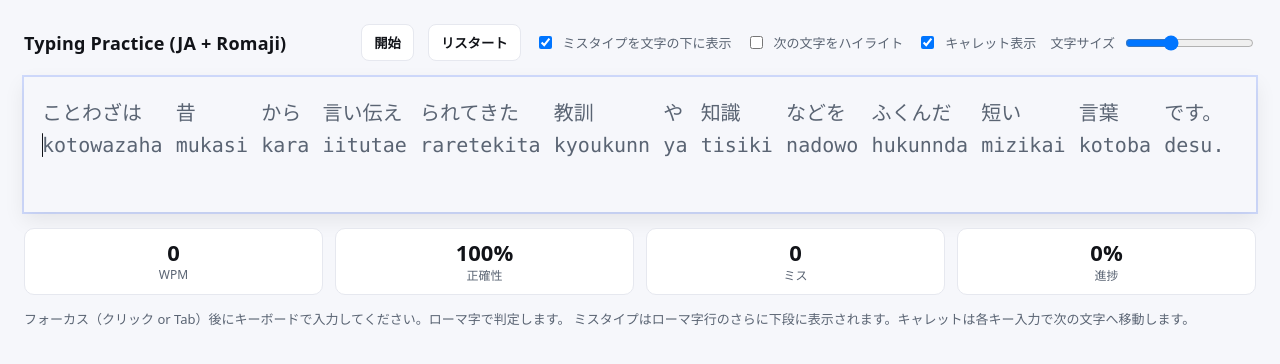
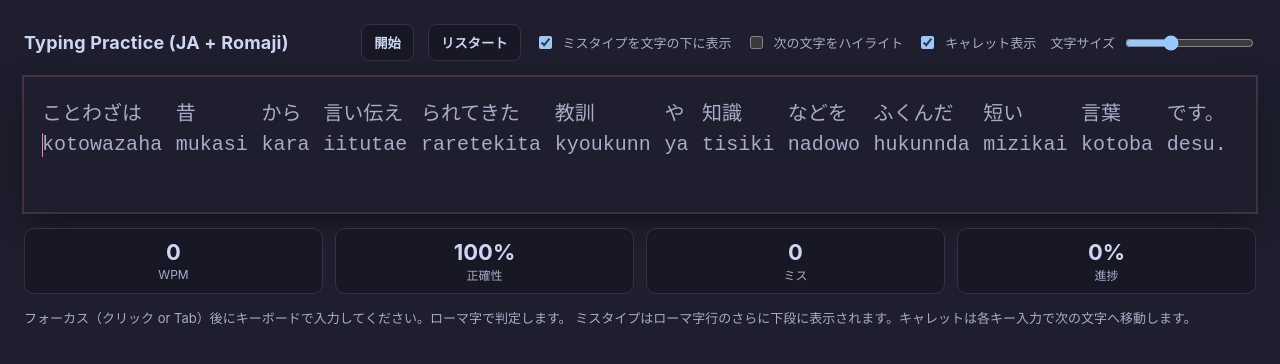
Before and after one commit to kwtm-o/FavoriteTyping, a plain HTML site: page typing-practice/index.html in a window 1280 px wide. Drawn offline with Linux system fonts and the light colour scheme.

Commit message:
feat: add dmg-style theme variables
temporary branch for testing dmg dark theme

```diff
--- a/typing-practice/typing-practice.css
+++ b/typing-practice/typing-practice.css
@@ -5,46 +5,28 @@
 *::before,
 *::after { box-sizing: border-box; }
 
+/* ==== dmg風ダークテーマ ==== */
 :root {
-  --bg: #0e1116;
-  --bg-elev: #141922;
-  --fg: #e6eaf2;
-  --muted: #a7b0c0;
-  --accent: #7aa2f7;
-  --good: #78dba9;
-  --bad: #ff6b6b;
-  --warn: #f6c177;
-  --caret-color: #e6eaf2;
-  --border: #2a3241;
-  --surface: #11151c;
-
-  --font-sans: ui-sans-serif, system-ui, -apple-system, "Segoe UI",
-               Roboto, "Noto Sans JP", "Hiragino Kaku Gothic ProN",
-               "Yu Gothic UI", "Yu Gothic", Meiryo, "Helvetica Neue", Arial, sans-serif;
-  --font-mono: ui-monospace, SFMono-Regular, Menlo, Monaco, Consolas,
-               "Liberation Mono", "Noto Sans Mono", "Cascadia Code", monospace;
-
+  --bg: #1e1e2e;
+  --bg-elev: #181825;
+  --surface: #11111b;
+  --fg: #cdd6f4;
+  --muted: #a6adc8;
+  --accent: #f38ba8;
+  --good: #a6e3a1;
+  --bad: #f38ba8;
+  --warn: #f9e2af;
+  --caret-color: #f38ba8;
+  --border: #313244;
+  --shadow: 0 10px 30px rgba(0,0,0,0.4);
+  --font-sans: 'Inter', 'Noto Sans JP', system-ui, sans-serif;
+  --font-mono: 'JetBrains Mono', 'Cascadia Code', monospace;
   --radius: 10px;
   --pad: 16px;
   --gap: 12px;
-  --shadow: 0 10px 30px rgba(0,0,0,0.35);
 }
-
 @media (prefers-color-scheme: light) {
-  :root {
-    --bg: #f6f7fb;
-    --bg-elev: #ffffff;
-    --fg: #111318;
-    --muted: #5a6473;
-    --accent: #3366ff;
-    --good: #16a34a;
-    --bad: #e11d48;
-    --warn: #b45309;
-    --caret-color: #111318;
-    --border: #e6e8ef;
-    --surface: #ffffff;
-    --shadow: 0 8px 20px rgba(0,0,0,0.08);
-  }
+  :root { color-scheme: dark; }
 }
 
 /* ========== 全体レイアウト ========== */
```
